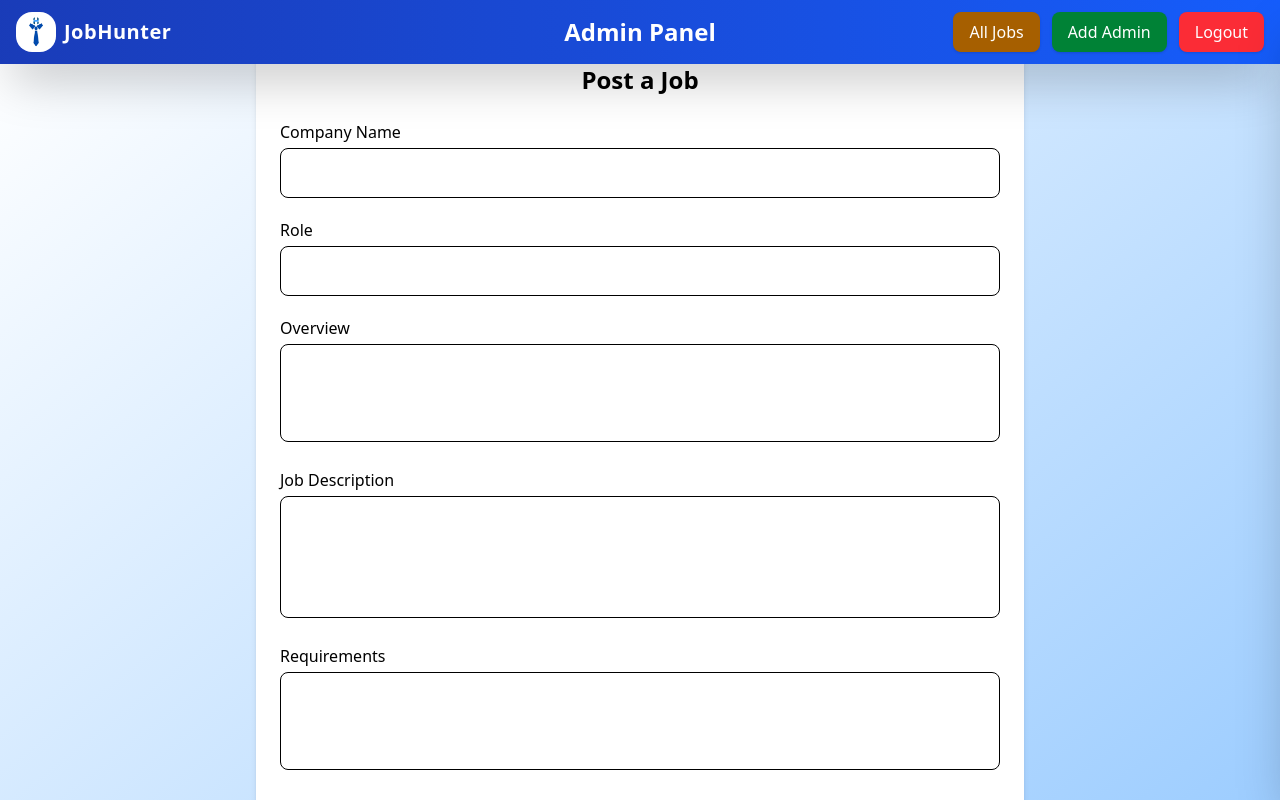
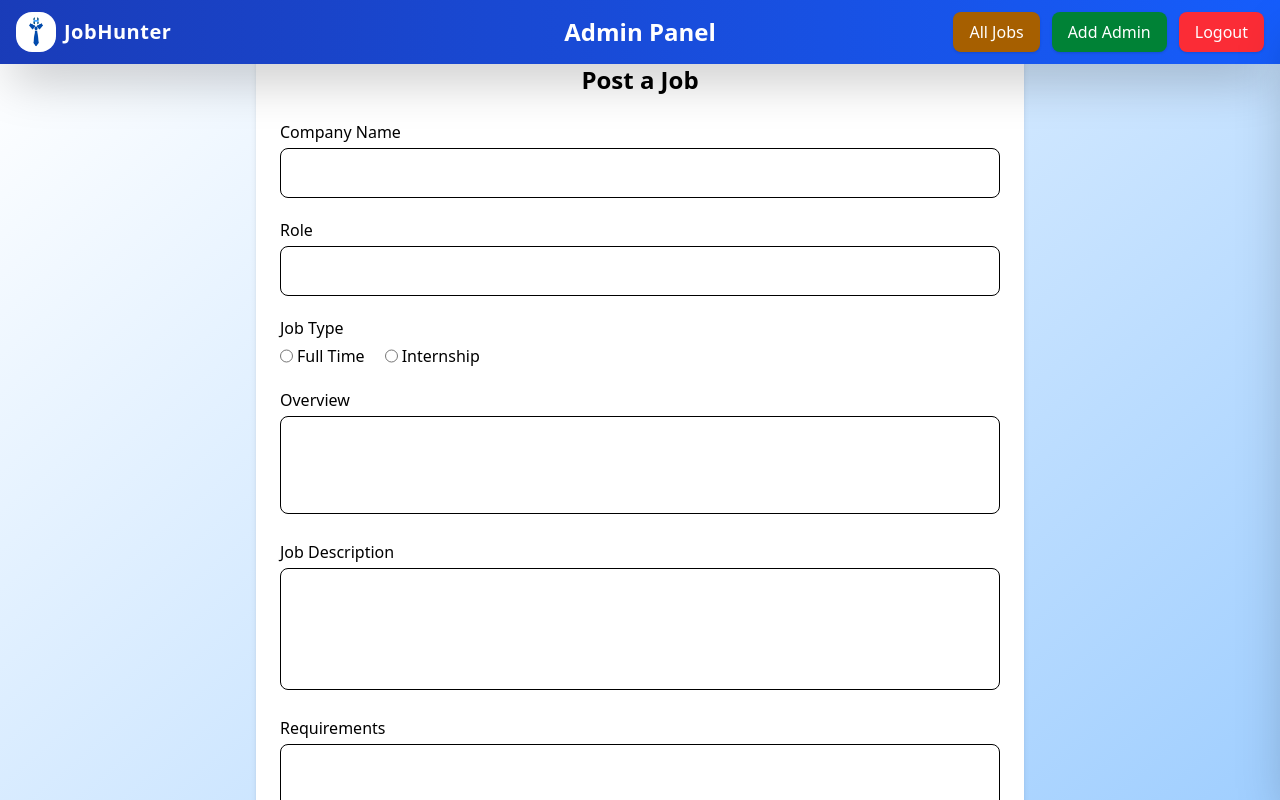
Before and after one commit to Yahya-7860/Job-Hunter-Admin-Frontend, a React (Vite) app: page / in a window 1280 px wide. Shown: the top 800 px of the page. Built offline with nearby package versions, Linux system fonts and the light colour scheme; no server answers; sample sign-in values are in the browser's storage.

Commit message:
progress

```diff
--- a/src/components/JobCard.jsx
+++ b/src/components/JobCard.jsx
@@ -1,7 +1,7 @@
 import React, { useState } from 'react';
 import LoadingPage from '../page/LoadingPage';
 
-const JobCard = ({ setJobs, company, role, id, CurDate }) => {
+const JobCard = ({ setJobs, company, role, id, CurDate, jobType }) => {
     const readableCurDate = new Date(CurDate).toDateString();
     const [loading, setLoading] = useState(false);
     const HOST = import.meta.env.VITE_HOST;
@@ -44,6 +44,10 @@ const JobCard = ({ setJobs, company, role, id, CurDate }) => {
                     <span>{role}</span>
                 </div>
                 <div className="flex space-x-1">
+                    <span className="font-medium">Job Type : </span>
+                    <span>{jobType}</span>
+                </div>
+                <div className="flex space-x-1">
                     <span className="font-medium">Uploaded : </span>
                     <span>{readableCurDate}</span>
                 </div>
--- a/src/components/JobForm.jsx
+++ b/src/components/JobForm.jsx
@@ -1,4 +1,4 @@
-import React, { useState } from 'react';
+import React, { useEffect, useState } from 'react';
 import { ToastContainer, toast } from 'react-toastify';
 import Header from './Header';
 import LoadingPage from '../page/LoadingPage';
@@ -10,6 +10,7 @@ const JobForm = () => {
     const [formData, setFormData] = useState({
         companyName: '',
         role: '',
+        jobType: '',
         overview: '',
         jobDescription: '',
         requirement: '',
@@ -17,7 +18,6 @@ const JobForm = () => {
         email: ''
     });
     const [loading, setLoading] = useState(false);
-
 
     const handleChange = (e) => {
         const { name, value } = e.target;
@@ -36,6 +36,7 @@ const JobForm = () => {
             await fetch(`http://${HOST}:5000/job_post`, option)
                 .then((res) => res.json())
                 .then((data) => {
+                    if (data.Message == "Job Posted") {
                         setLoading(false);
                         toast.success("Post Uploaded");
                         setFormData({
@@ -47,6 +48,11 @@ const JobForm = () => {
                             applyLink: '',
                             email: ''
                         });
+                    }
+                    else {
+                        setLoading(false);
+                        toast.error("server error")
+                    }
                 })
         } catch (err) {
             setLoading(false);
@@ -84,6 +90,19 @@ const JobForm = () => {
                             className="w-full p-3 border rounded-lg focus:outline-none focus:ring-2 focus:ring-blue-500"
                             required
                         />
+                    </div>
+                    <div>
+                        <label className="block font-medium mb-1">Job Type</label>
+                        <div className='flex gap-5'>
+                            <div className='flex text-center gap-1'>
+                                <input type="radio" id="full_time" name='jobType' value="full time" onChange={handleChange} />
+                                <label htmlFor="full_time">Full Time</label>
+                            </div>
+                            <div className='flex text-center gap-1'>
+                                <input type="radio" id="internship" name='jobType' value="internship" onChange={handleChange} />
+                                <label htmlFor="internship">Internship</label>
+                            </div>
+                        </div>
                     </div>
 
                     <div>
--- a/src/page/JobCardPage.jsx
+++ b/src/page/JobCardPage.jsx
@@ -20,7 +20,7 @@ const JobCardPage = () => {
     useEffect(() => {
         const fetchData = async () => {
             setLoading(true);
-            await fetch(`http://${HOST}:5000/get_posts`, option)
+            await fetch(`http://${HOST}:5000/get_all_posts`, option)
                 .then((res) => res.json())
                 .then((data) => {
                     // console.log(data);
@@ -40,7 +40,7 @@ const JobCardPage = () => {
             <div className="space-y-4">
                 {
                     [...jobs].reverse().map((one, i) => (
-                        <JobCard key={i} company={one.companyName} role={one.role} id={one._id} setJobs={setJobs} CurDate={one.createdAt} />
+                        <JobCard key={i} company={one.companyName} role={one.role} jobType={one.jobType} id={one._id} setJobs={setJobs} CurDate={one.createdAt} />
                     ))
                 }
             </div>
--- a/src/page/SubscribersPage.jsx
+++ b/src/page/SubscribersPage.jsx
@@ -36,7 +36,7 @@ const SubscribersPage = () => {
             <div>
                 <FaArrowAltCircleLeft className='text-3xl' onClick={handleBack} />
             </div>
-            <h1 className='flex justify-center text-3xl font-bold mb-6 text-white'>All Jobs</h1>
+            <h1 className='flex justify-center text-3xl font-bold mb-6 text-white'>All Subscribers</h1>
             <div className="space-y-4">
                 {
                     [...subs].reverse().map((one, i) => (
```
Lines whose indentation alone changed are shown as unchanged.
